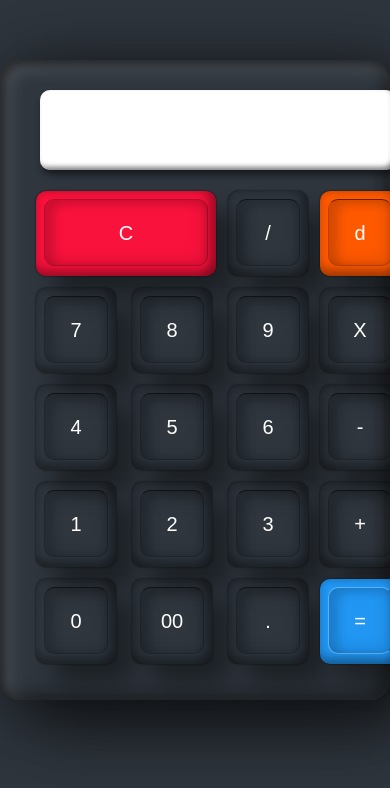
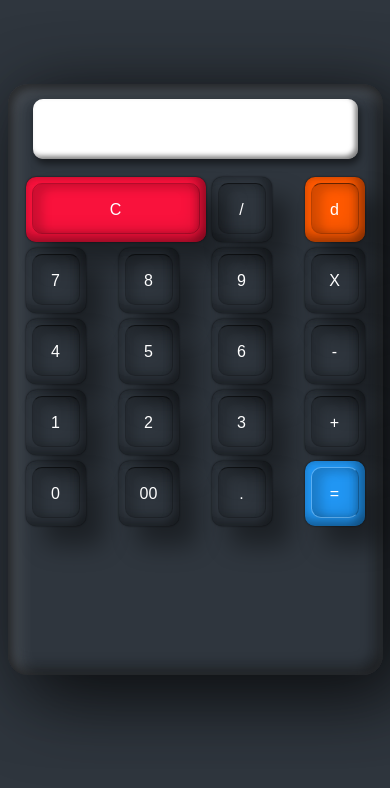
Before and after one commit to OurWorldDevOps/Calculator, a plain HTML site: page index.html in a window 390 px wide. Drawn offline with Linux system fonts and the light colour scheme.

Commit message:
make mobile responsive

```diff
--- a/styles.css
+++ b/styles.css
@@ -116,3 +116,33 @@ span {
 	font-size: 1.5rem;
 	text-transform: uppercase;
 }
+/*Media Queries for Moblie responsive  */
+@media (max-width: 480px) {
+	.container {
+		padding: 15px;
+		min-height: 70vh;
+	}
+	.container .calc {
+		grid-template-columns: repeat(3, 1fr);
+	}
+
+	.container .calc .value {
+		grid-column: span 4;
+		font-size: 1.5rem;
+		height: 60px;
+	}
+
+	.container .calc span {
+		width: 60px;
+		height: 65px;
+		margin: 3px;
+		font-size: 16px;
+	}
+
+	.container .calc span::before {
+		top: 6px;
+		left: 6px;
+		bottom: 8px;
+		right: 6px;
+	}
+}
```
